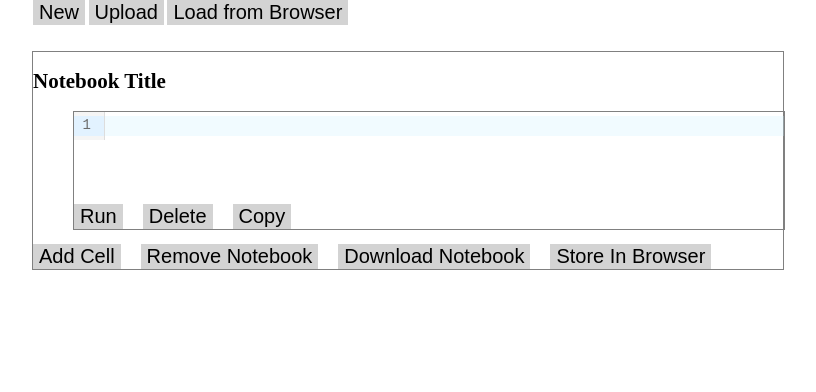
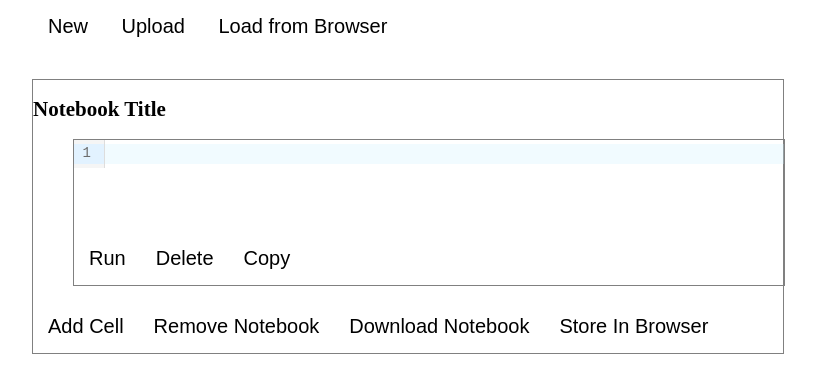
Before and after one commit to mooreolith/notebook, a website with bundled scripts: page src/index.html in a window 1280 px wide. Shown: the whole page, without its empty margins (232-1048 px from the left). Built offline with nearby package versions, Linux system fonts and the light colour scheme.

Commit message:
now with nicer buttons and space between notebooks

```diff
--- a/src/index.css
+++ b/src/index.css
@@ -40,15 +40,24 @@
   }
 }
 
+button {
+  background-color: white;
+  color: black;
+  padding: 15px;
+}
+
+button:hover {
+  background-color: black;
+  color: white;
+}
+
 .cell-buttons {
   display: flex;
-  gap: 20px;
   align-items: flex-end;
 }
 
 .notebook-buttons {
   display: flex;
-  gap: 20px;
   align-items: flex-start;
 }
 
@@ -77,9 +86,9 @@
 button {
   border-radius: 0;
   box-shadow: none;
-  border: 1px steelblue;
+  border: none;
   font-size: 20px;
-  background-color: lightgray;
+  background-color: white;
 }
 
 .output {
@@ -118,4 +127,5 @@ button {
 
 .notebook {
   border: 1px solid gray;
+  margin-bottom: 50px;
 }
```
Also changed, not shown: docs/index.html (+1 -1 lines), 4 other files.
